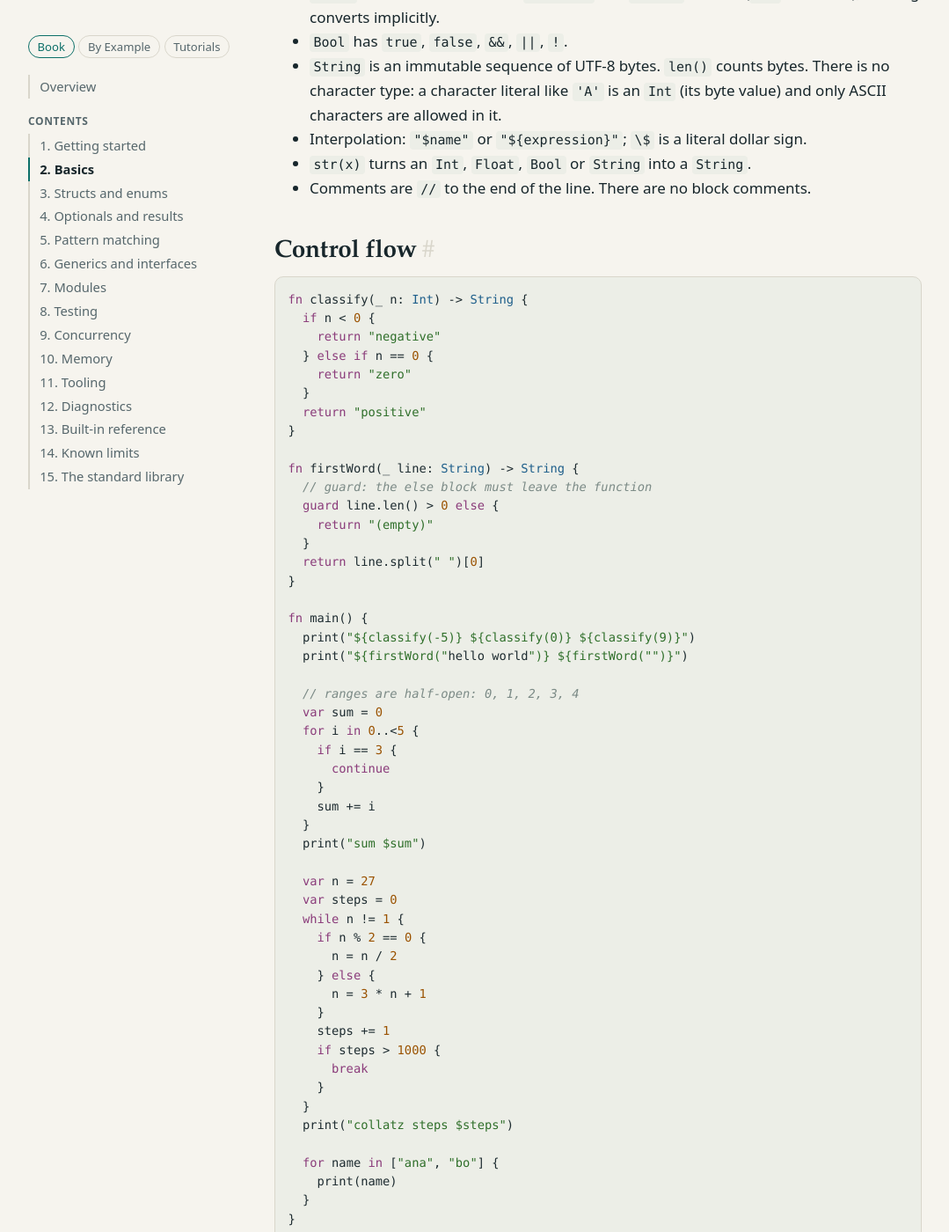
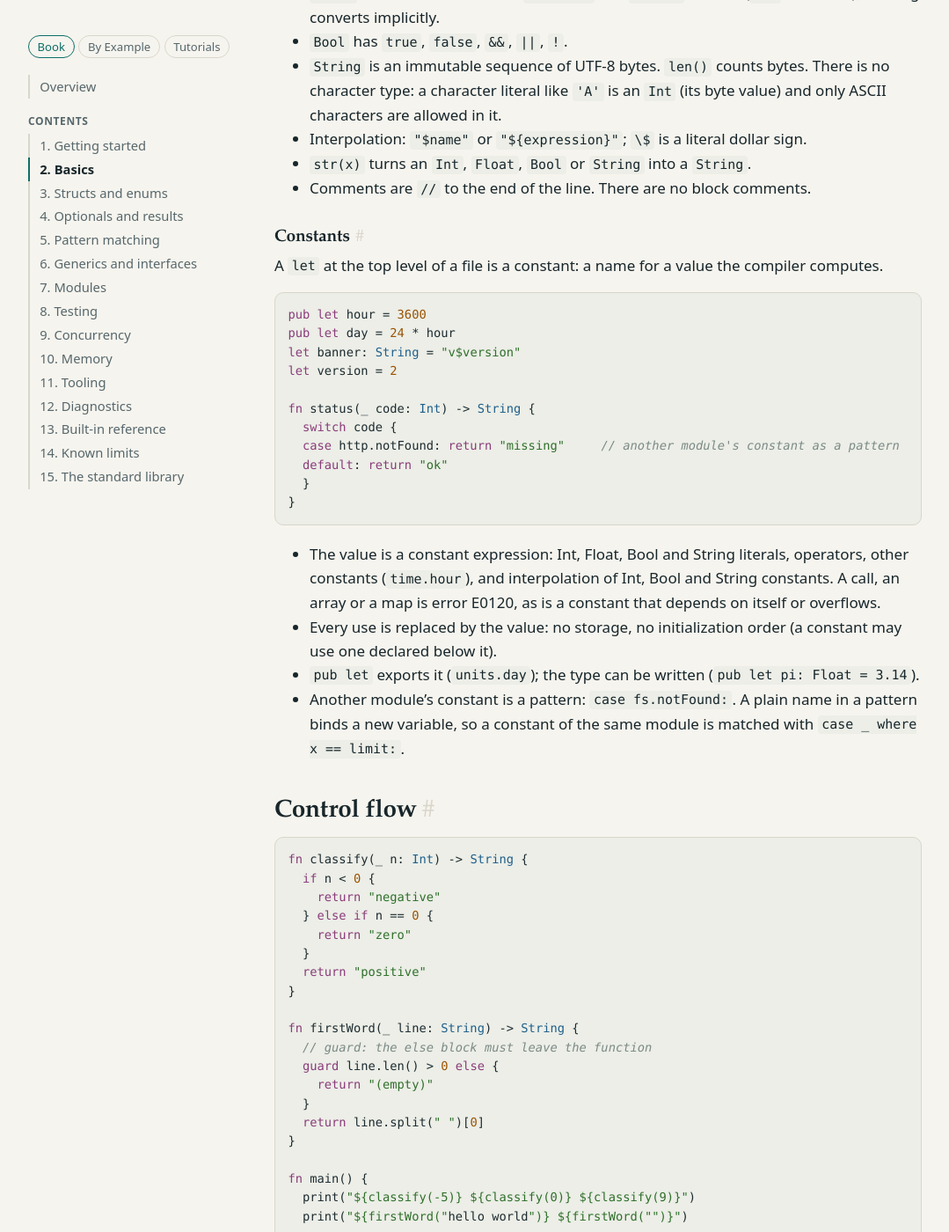
Before and after one commit to rillang/rillang.github.io, a Jekyll site: the page built from book/02-basics.md, in a window 1280 px wide and 1400 px high, scrolled down 1297 px. Shown: the whole window at 88% size, without its empty margins (80-1159 px from the left). Built offline with Jekyll 4.4.1, drawn with Linux system fonts in a browser that asks for light colours; our own code applies the rules of GitHub Pages for plain Markdown files.

Commit message:
book: constants (top-level let); math.pi is a constant
Co-Authored-By: Claude Opus 5.5 <noreply@anthropic.com>

````diff
--- a/book/02-basics.md
+++ b/book/02-basics.md
@@ -61,6 +61,35 @@ pi doubled is 6.28318
 - Interpolation: `"$name"` or `"${expression}"`; `\$` is a literal dollar sign.
 - `str(x)` turns an `Int`, `Float`, `Bool` or `String` into a `String`.
 - Comments are `//` to the end of the line. There are no block comments.
+
+### Constants
+
+A `let` at the top level of a file is a constant: a name for a value the compiler computes.
+
+```swift
+pub let hour = 3600
+pub let day = 24 * hour
+let banner: String = "v$version"
+let version = 2
+
+fn status(_ code: Int) -> String {
+  switch code {
+  case http.notFound: return "missing"     // another module's constant as a pattern
+  default: return "ok"
+  }
+}
+```
+
+- The value is a constant expression: Int, Float, Bool and String literals, operators,
+  other constants (`time.hour`), and interpolation of Int, Bool and String constants. A
+  call, an array or a map is error E0120, as is a constant that depends on itself or
+  overflows.
+- Every use is replaced by the value: no storage, no initialization order (a constant may
+  use one declared below it).
+- `pub let` exports it (`units.day`); the type can be written (`pub let pi: Float = 3.14`).
+- Another module's constant is a pattern: `case fs.notFound:`. A plain name in a pattern
+  binds a new variable, so a constant of the same module is matched with
+  `case _ where x == limit:`.
 
 ## Control flow
 
````
Also changed, not shown: 1 other file.
